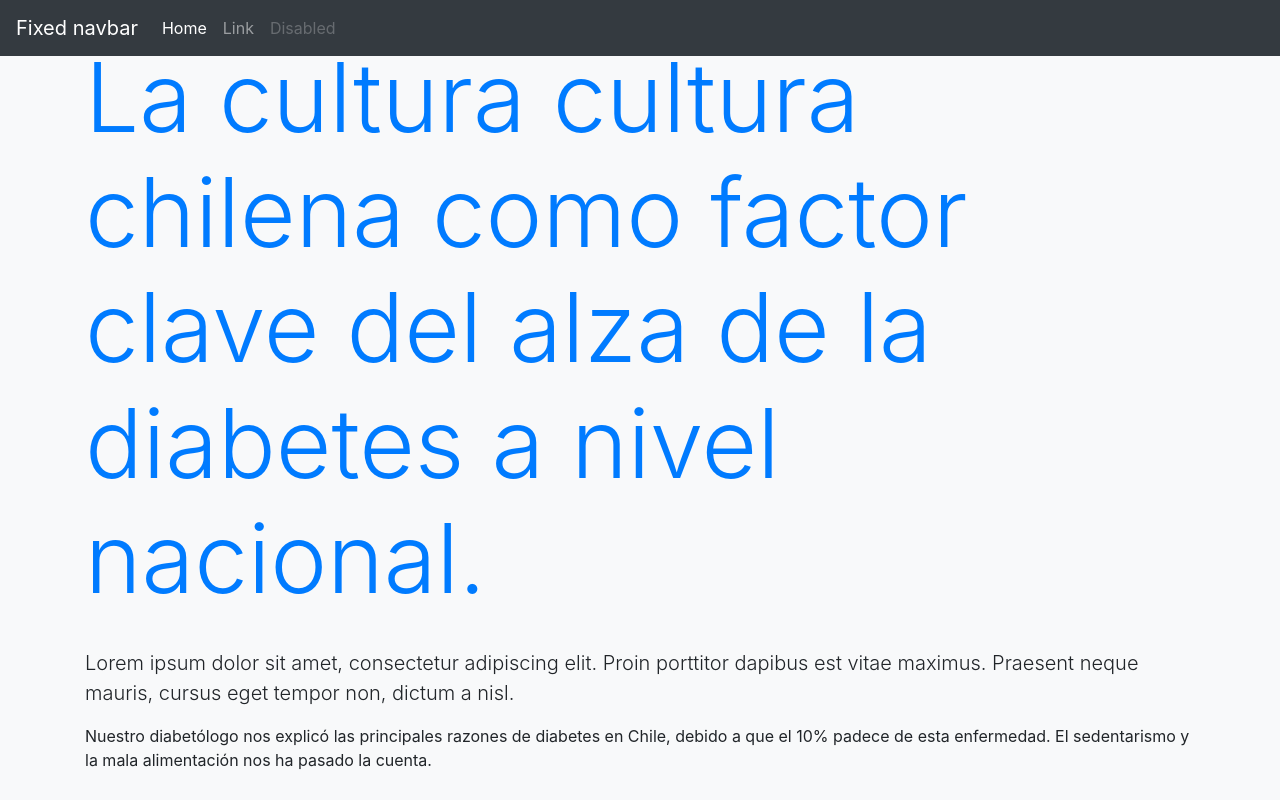
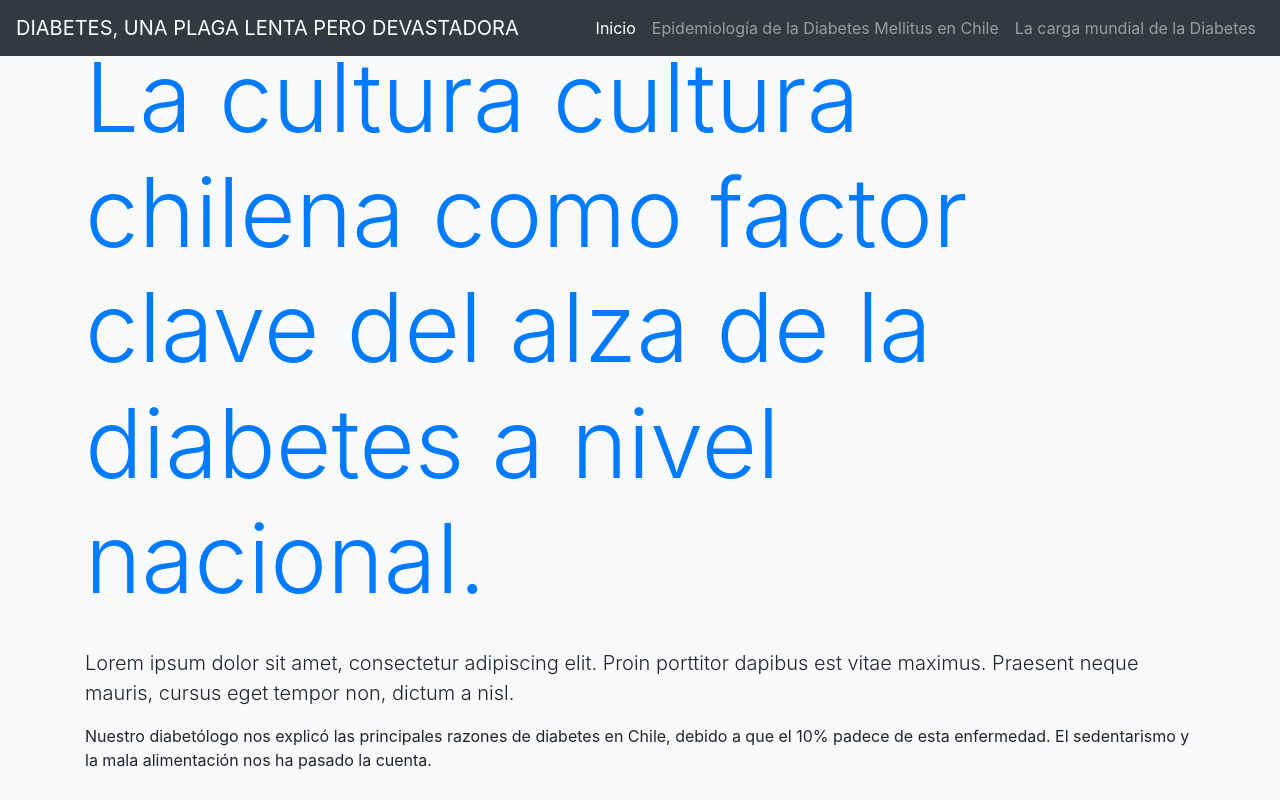
Before and after one commit to cecysoto/clase-10, a plain HTML site: page index.html in a window 1280 px wide. Shown: the top 800 px of the page. Drawn offline with nearby package versions, Linux system fonts and the light colour scheme.

Commit message:
Update index.html

```diff
--- a/index.html
+++ b/index.html
@@ -12,20 +12,20 @@
 <body class="bg-light">
 
     <nav class="navbar navbar-expand-md navbar-dark fixed-top bg-dark">
-  <a class="navbar-brand" href="#">Fixed navbar</a>
+  <a class="navbar-brand" href="index.html">DIABETES, UNA PLAGA LENTA PERO DEVASTADORA</a>
   <button class="navbar-toggler" type="button" data-toggle="collapse" data-target="#navbarCollapse" aria-controls="navbarCollapse" aria-expanded="false" aria-label="Toggle navigation">
     <span class="navbar-toggler-icon"></span>
   </button>
   <div class="collapse navbar-collapse" id="navbarCollapse">
-    <ul class="navbar-nav mr-auto">
+    <ul class="navbar-nav ml-auto">
       <li class="nav-item active">
-        <a class="nav-link" href="#">Home <span class="sr-only">(current)</span></a>
+        <a class="nav-link" href="index.html">Inicio</a>
       </li>
       <li class="nav-item">
-        <a class="nav-link" href="#">Link</a>
+        <a class="nav-link" href="page-1.html">Epidemiología de la Diabetes Mellitus en Chile</a>
       </li>
       <li class="nav-item">
-        <a class="nav-link disabled" href="#" tabindex="-1" aria-disabled="true">Disabled</a>
+        <a class="nav-link" href="page-2.html">La carga mundial de la Diabetes</a>
       </li>
     </ul>
   </div>
```
